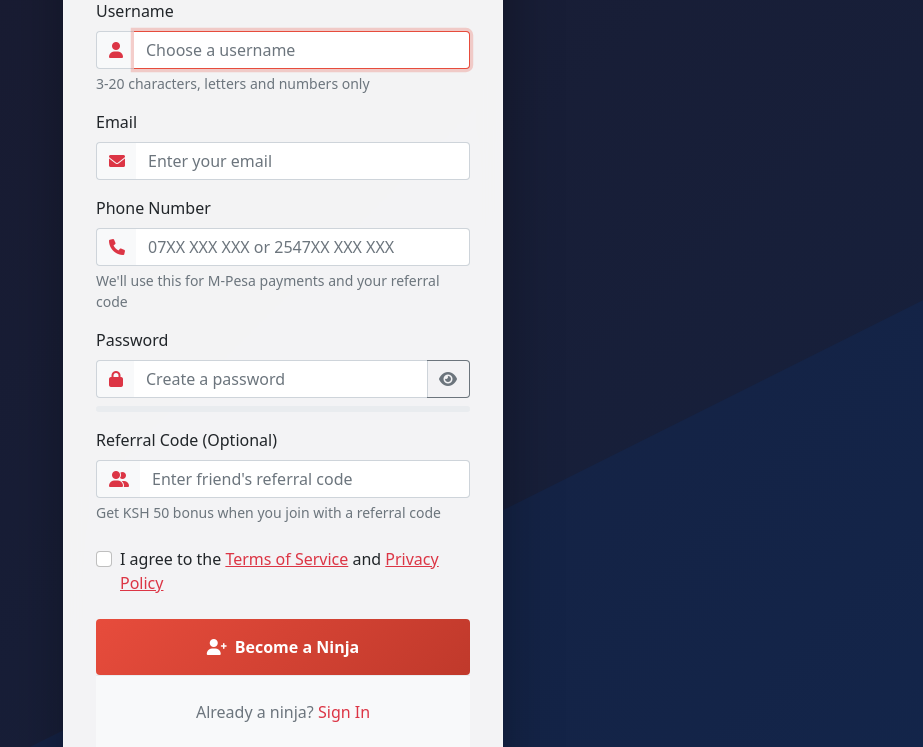
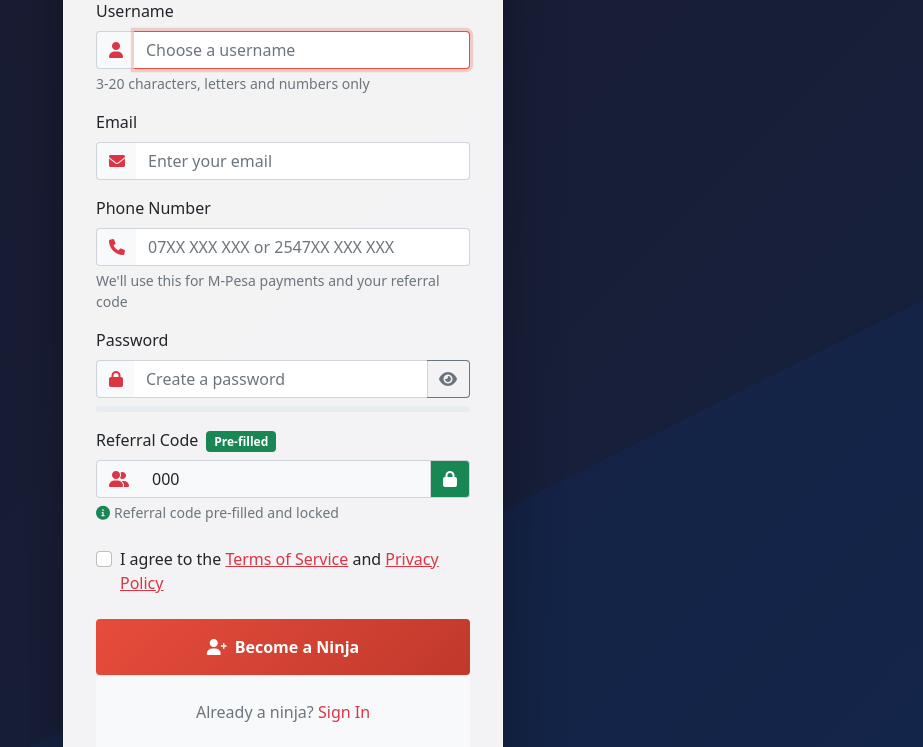
Before and after one commit to siske100/referral-ninja, a Flask app: template templates/auth/register.html in a window 1280 px wide. Shown: the part 340-1087 px from the top of the page, without its empty margins (357-1280 px from the left). Run offline with Flask 3, Linux system fonts and the light colour scheme; the template is opened without the code that fills it: most values are stand-ins (such as "Sample title", 1, 10 or a date in 2020).

Commit message:
Updated project files

```diff
--- a/templates/auth/register.html
+++ b/templates/auth/register.html
@@ -88,15 +88,38 @@
                 </div>
 
                 <div class="col-12 mb-4">
-                    <label for="referral_code" class="form-label fw-semibold">Referral Code (Optional)</label>
+                    <label for="referral_code" class="form-label fw-semibold">
+                        Referral Code
+                        {% if referral_code %}
+                        <span class="badge bg-success ms-1">Pre-filled</span>
+                        {% else %}
+                        <span class="text-muted">(Optional)</span>
+                        {% endif %}
+                    </label>
                     <div class="input-group">
                         <span class="input-group-text bg-light border-end-0">
                             <i class="fas fa-user-friends text-danger"></i>
                         </span>
-                        <input type="text" class="form-control border-start-0" id="referral_code" name="referral_code"
-                               placeholder="Enter friend's referral code" value="{{ request.form.referral_code if request.form }}">
+                        <input type="text"
+                               class="form-control border-start-0 {% if referral_code %}bg-light{% endif %}"
+                               id="referral_code"
+                               name="referral_code"
+                               placeholder="{% if referral_code %}Referral code pre-filled{% else %}Enter friend's referral code{% endif %}"
+                               value="{{ referral_code if referral_code else (request.form.referral_code if request.form.referral_code else '') }}"
+                               {% if referral_code %}readonly{% endif %}>
+                        {% if referral_code %}
+                        <span class="input-group-text bg-success text-white">
+                            <i class="fas fa-lock"></i>
+                        </span>
+                        {% endif %}
                     </div>
-                    <div class="form-text">Get KSH 50 bonus when you join with a referral code</div>
+                    <div class="form-text">
+                        {% if referral_code %}
+                        <i class="fas fa-info-circle text-success me-1"></i>Referral code pre-filled and locked
+                        {% else %}
+                        Get KSH 50 bonus when you join with a referral code
+                        {% endif %}
+                    </div>
                 </div>
             </div>
 
@@ -185,6 +208,24 @@
                 e.target.value = value;
             });
         }
+
+        // Check URL for referral code parameter and auto-fill if present
+        function getUrlParameter(name) {
+            name = name.replace(/[\[]/, '\\[').replace(/[\]]/, '\\]');
+            const regex = new RegExp('[\\?&]' + name + '=([^&#]*)');
+            const results = regex.exec(location.search);
+            return results === null ? '' : decodeURIComponent(results[1].replace(/\+/g, ' '));
+        }
+
+        // Auto-fill referral code from URL parameter if not already set
+        const urlReferralCode = getUrlParameter('ref');
+        const currentReferralCode = document.getElementById('referral_code').value;
+
+        if (urlReferralCode && !currentReferralCode) {
+            document.getElementById('referral_code').value = urlReferralCode;
+            // Optionally, you can also make it readonly when filled from URL
+            // document.getElementById('referral_code').readOnly = true;
+        }
     });
 </script>
 {% endblock %}
```
